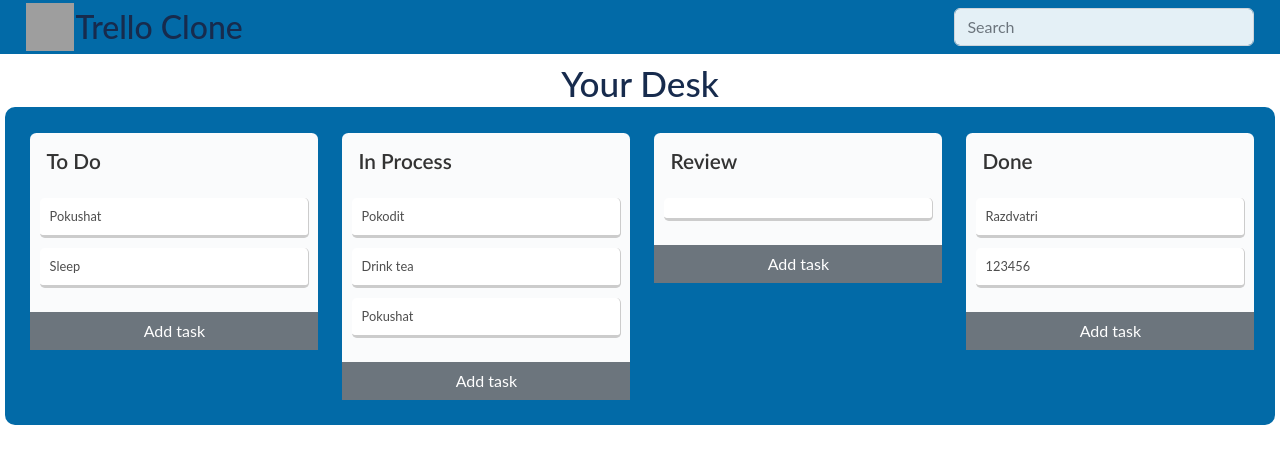
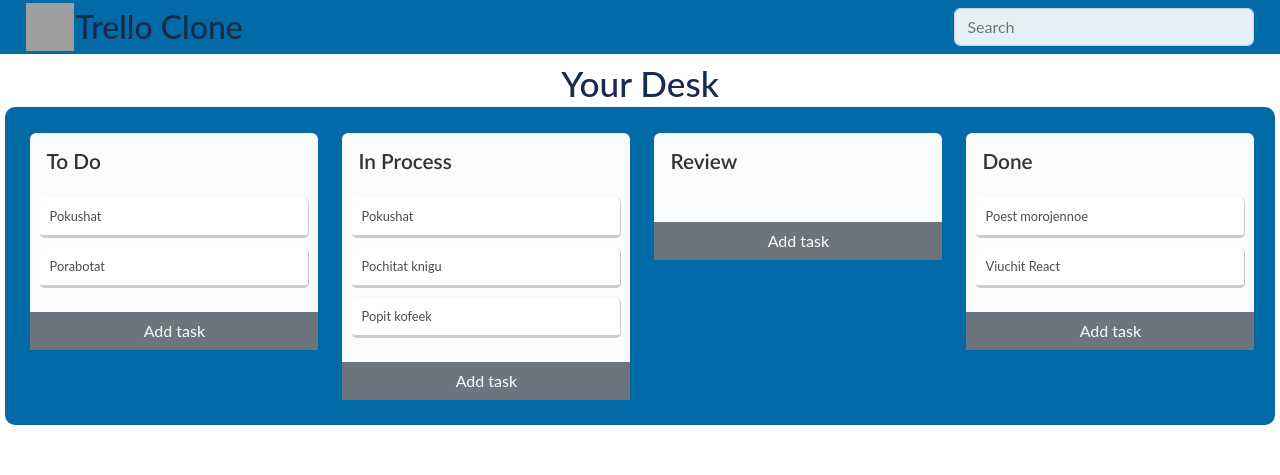
Before and after one commit to Veronchi/Rs-Clone, a React (Create React App) app: page /board in a window 1280 px wide. Shown: the top 475 px of the page. Built offline with nearby package versions, Linux system fonts and the light colour scheme; grey boxes are pictures that could not be loaded; a web font is replaced by a local one.

Commit message:
feat: add tasks to card

```diff
--- a/src/components/AddCard/AddCard.tsx
+++ /dev/null
@@ -1,20 +0,0 @@
-import React from 'react';
-import { CardProps } from '../../interfaces';
-import AddTask from '../AddTask/AddTask';
-import './AddCard.scss';
-
-const AddCard = ({ card }: CardProps): JSX.Element => (
-  <div className="list">
-    <h3 className="list__title">{card.title}</h3>
-    <ul className="list__tasks">
-      {card.tasks.map((task) => (
-        AddTask(task)
-      ))}
-    </ul>
-    <button className="btn btn-secondary list__btn" type="button">
-      Add task
-    </button>
-  </div>
-);
-
-export default AddCard;
--- a/src/components/AddTask/AddTask.tsx
+++ /dev/null
@@ -1,9 +0,0 @@
-import React from 'react';
-
-const AddTask = (task: string): JSX.Element => (
-  <li className="list__item">
-    {task}
-  </li>
-);
-
-export default AddTask;
--- /dev/null
+++ b/src/components/Card/Card.tsx
@@ -0,0 +1,22 @@
+import React, { useState } from 'react';
+import { CardProps } from '../../interfaces';
+import CardTask from '../CardTask/CardTask';
+import './Card.scss';
+
+const Card = ({ card }: CardProps): JSX.Element => {
+  // eslint-disable-next-line @typescript-eslint/no-unused-vars
+  const [isModal, setIsModal] = useState<boolean>(false);
+  return (
+    <div className="list">
+      <h3 className="list__title">{card.title}</h3>
+      <ul className="list__tasks">
+        {card.tasks.map(({ name, key }) => <CardTask name={name} key={key} />)}
+      </ul>
+      <button className="btn btn-secondary list__btn" type="button">
+        Add task
+      </button>
+    </div>
+  );
+};
+
+export default Card;
--- /dev/null
+++ b/src/components/CardTask/CardTask.tsx
@@ -0,0 +1,10 @@
+import React from 'react';
+import { Task } from '../../interfaces';
+
+const CardTask = ({ name }: Task): JSX.Element => (
+  <li className="list__item">
+    {name}
+  </li>
+);
+
+export default CardTask;
--- a/src/pages/BoardPage/BoardPage.tsx
+++ b/src/pages/BoardPage/BoardPage.tsx
@@ -1,42 +1,25 @@
-import React, { useState } from 'react';
-import AddCard from '../../components/AddCard/AddCard';
+import React, { useEffect, useState } from 'react';
+import AddCard from '../../components/Card/Card';
 import ModalWindowCreateCard from '../../components/ModalWindowCreateCard/ModalWindowCreateCard';
 import { ICard } from '../../interfaces';
 import './BoardPage.scss';
-
-export const deckArray: ICard[] = [
-  {
-    id: 1,
-    title: 'To Do',
-    tasks: ['Pokushat', 'Sleep'],
-  },
-  {
-    id: 2,
-    title: 'In Process',
-    tasks: ['Pokodit', 'Drink tea', 'Pokushat'],
-  },
-  {
-    id: 3,
-    title: 'Review',
-    tasks: [''],
-  },
-  {
-    id: 4,
-    title: 'Done',
-    tasks: ['Razdvatri', '123456'],
-  },
-];
+import cardArray from './fakeData';
 
 const BoardPage = (): JSX.Element => {
+  const [cards, setCards] = useState<ICard[]>([]);
   const [isModal, setIsModal] = useState<boolean>(false);
 
   const handleModalClose = (): void => setIsModal(false);
+
+  useEffect(() => {
+    setCards(cardArray);
+  }, []);
 
   return (
     <section className="board">
       <h1 className="board__title">Your Desk</h1>
       <div className="wrapper">
-        {deckArray.map((card) => (
+        {cards.map((card) => (
           <AddCard card={card} key={card.id} />
         ))}
         <button
--- /dev/null
+++ b/src/pages/BoardPage/fakeData.ts
@@ -0,0 +1,36 @@
+import { ICard } from '../../interfaces';
+
+const cardArray: ICard[] = [
+  {
+    id: 1,
+    title: 'To Do',
+    tasks: [
+      { key: 1, name: 'Pokushat' },
+      { key: 2, name: 'Porabotat' },
+    ],
+  },
+  {
+    id: 2,
+    title: 'In Process',
+    tasks: [
+      { key: 1, name: 'Pokushat' },
+      { key: 2, name: 'Pochitat knigu' },
+      { key: 3, name: 'Popit kofeek' },
+    ],
+  },
+  {
+    id: 3,
+    title: 'Review',
+    tasks: [],
+  },
+  {
+    id: 4,
+    title: 'Done',
+    tasks: [
+      { key: 1, name: 'Poest morojennoe' },
+      { key: 2, name: 'Viuchit React' },
+    ],
+  },
+];
+
+export default cardArray;
```
Also changed, not shown: src/interfaces.tsx (+6 -1 lines), src/components/Card/Card.scss (renamed from src/components/AddCard/AddCard.scss).
